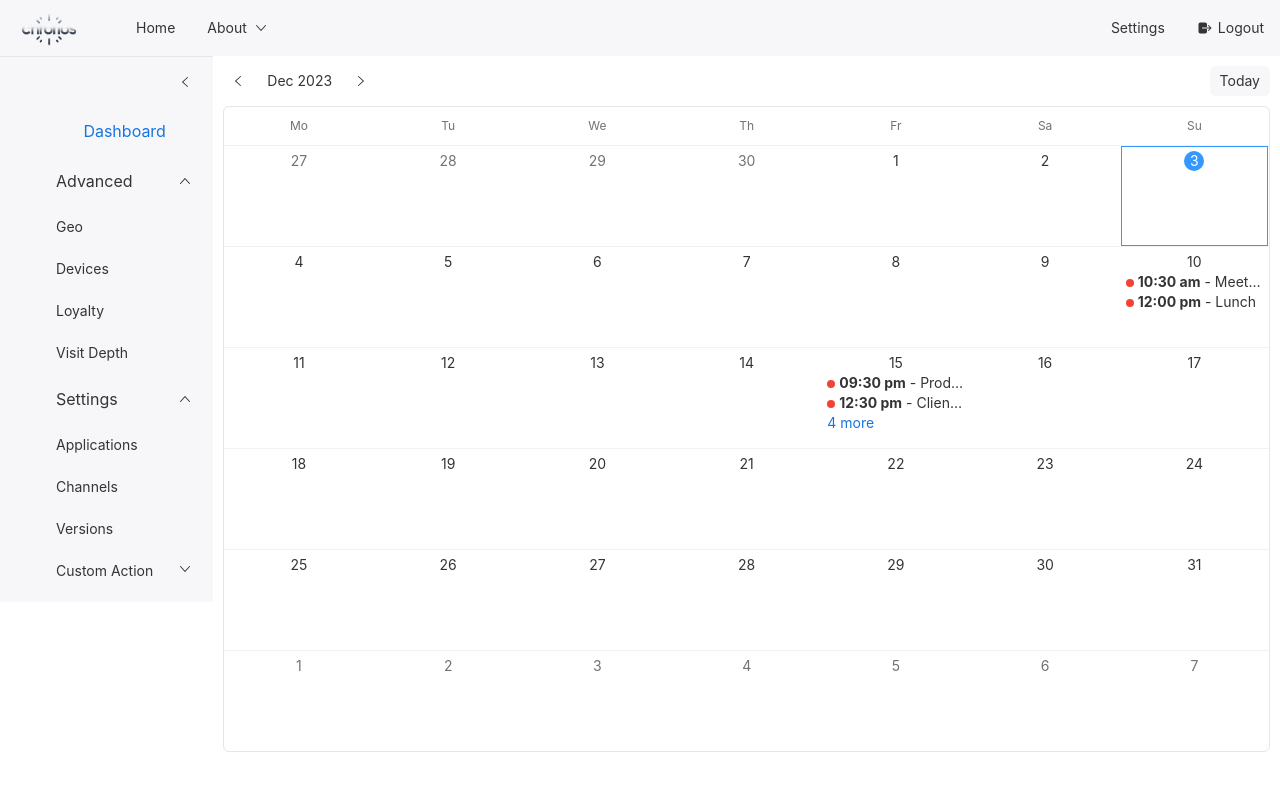
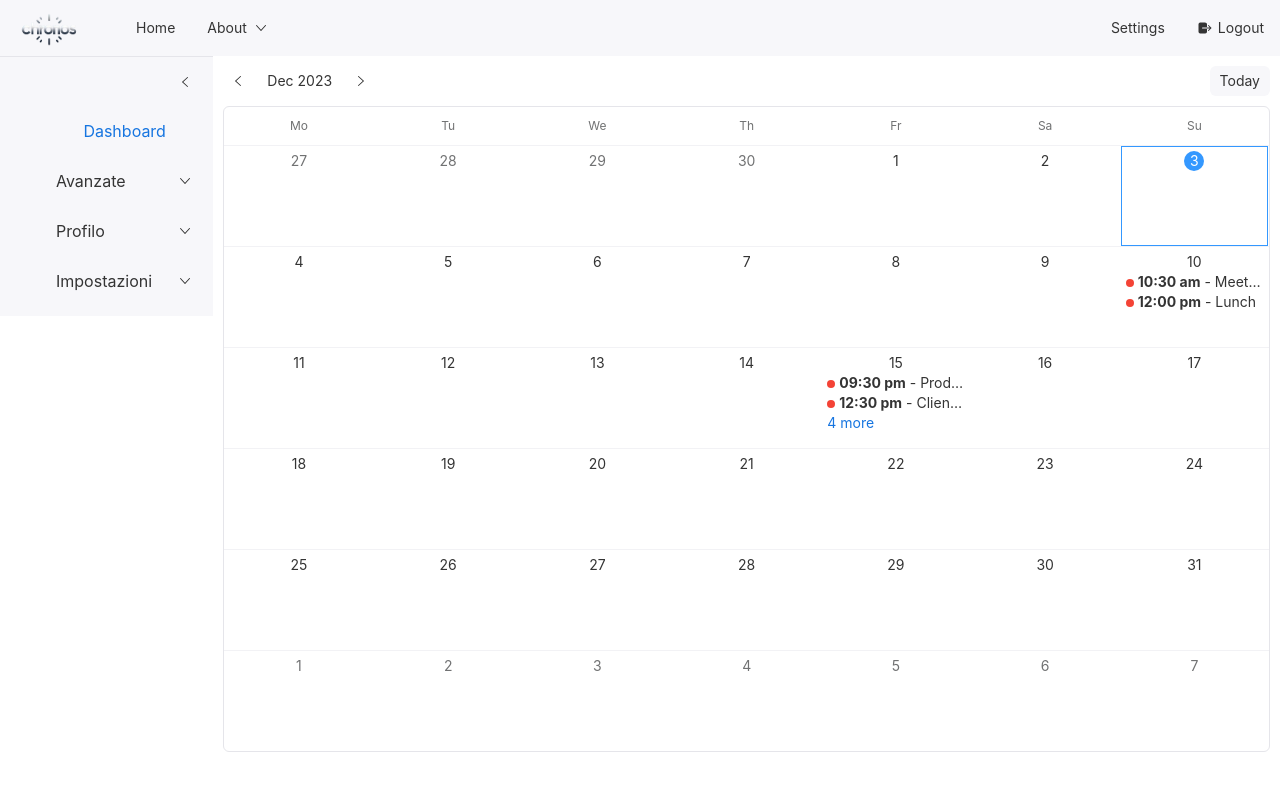
Before and after one commit to dgett130/2023_Chronos, a React (Create React App) app: page / in a window 1280 px wide. Shown: the top 790 px of the page. Built offline with nearby package versions, Linux system fonts and the light colour scheme; some icons are missing.

Commit message:
feat(sidebar): Changed Item

```diff
--- a/src/component/sidebar/Sidebar.js
+++ b/src/component/sidebar/Sidebar.js
@@ -11,31 +11,24 @@ function Sidebar(props) {
 
     return (
         <div>
-            <Sidenav expanded={props.expanded} defaultOpenKeys={['3', '4']}>
+            <Sidenav expanded={props.expanded} defaultOpenKeys={[]}>
                 <Sidenav.Toggle expanded={props.expanded} onToggle={onSidebarToggle} />
                 <Sidenav.Body>
                     <Nav activeKey={activeKey} onSelect={setActiveKey}>
                         <Nav.Item eventKey="1">
                             Dashboard
                         </Nav.Item>
-                        <Nav.Menu placement="rightStart" eventKey="3" title="Advanced" >
-                            <Nav.Item eventKey="3-1">Geo</Nav.Item>
-                            <Nav.Item eventKey="3-2">Devices</Nav.Item>
-                            <Nav.Item eventKey="3-3">Loyalty</Nav.Item>
-                            <Nav.Item eventKey="3-4">Visit Depth</Nav.Item>
+                        <Nav.Menu placement="rightStart" eventKey="3" title="Avanzate" >
+                            {/*<Nav.Item eventKey="3-1">Geo</Nav.Item>*/}
+                        </Nav.Menu>
+                        <Nav.Menu placement="rightStart" eventKey="5" title="Profilo" >
                         </Nav.Menu>
                         <Nav.Menu
                             placement="rightStart"
                             eventKey="4"
-                            title="Settings"
+                            title="Impostazioni"
                         >
-                            <Nav.Item eventKey="4-1">Applications</Nav.Item>
-                            <Nav.Item eventKey="4-2">Channels</Nav.Item>
-                            <Nav.Item eventKey="4-3">Versions</Nav.Item>
-                            <Nav.Menu eventKey="4-5" title="Custom Action">
-                                <Nav.Item eventKey="4-5-1">Action Name</Nav.Item>
-                                <Nav.Item eventKey="4-5-2">Action Params</Nav.Item>
-                            </Nav.Menu>
+                            <Nav.Item eventKey="4-1">Applicazione</Nav.Item>
                         </Nav.Menu>
                     </Nav>
                 </Sidenav.Body>
```
